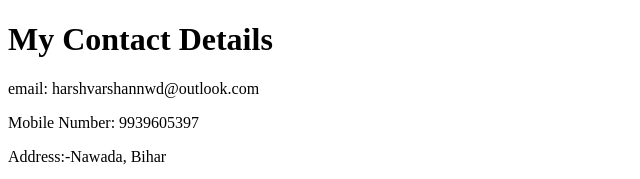
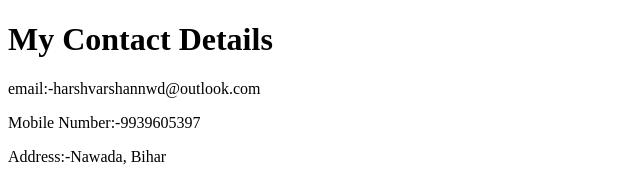
Before and after one commit to imhrshvrdhn/cv, a plain HTML site: page contact-details.html in a window 1280 px wide. Shown: the top 179 px of the page, 0-640 px from the left. Drawn offline with Linux system fonts and the light colour scheme.

Commit message:
Update contact-details.html

```diff
--- a/contact-details.html
+++ b/contact-details.html
@@ -9,10 +9,10 @@
 <body>
   <h1>My Contact Details</h1>
   <p>
-    email: harshvarshannwd@outlook.com
+    email:-harshvarshannwd@outlook.com
   </p>
   <p>
-    Mobile Number: 9939605397
+    Mobile Number:-9939605397
   </p>
   <p>
     Address:-Nawada, Bihar
```
